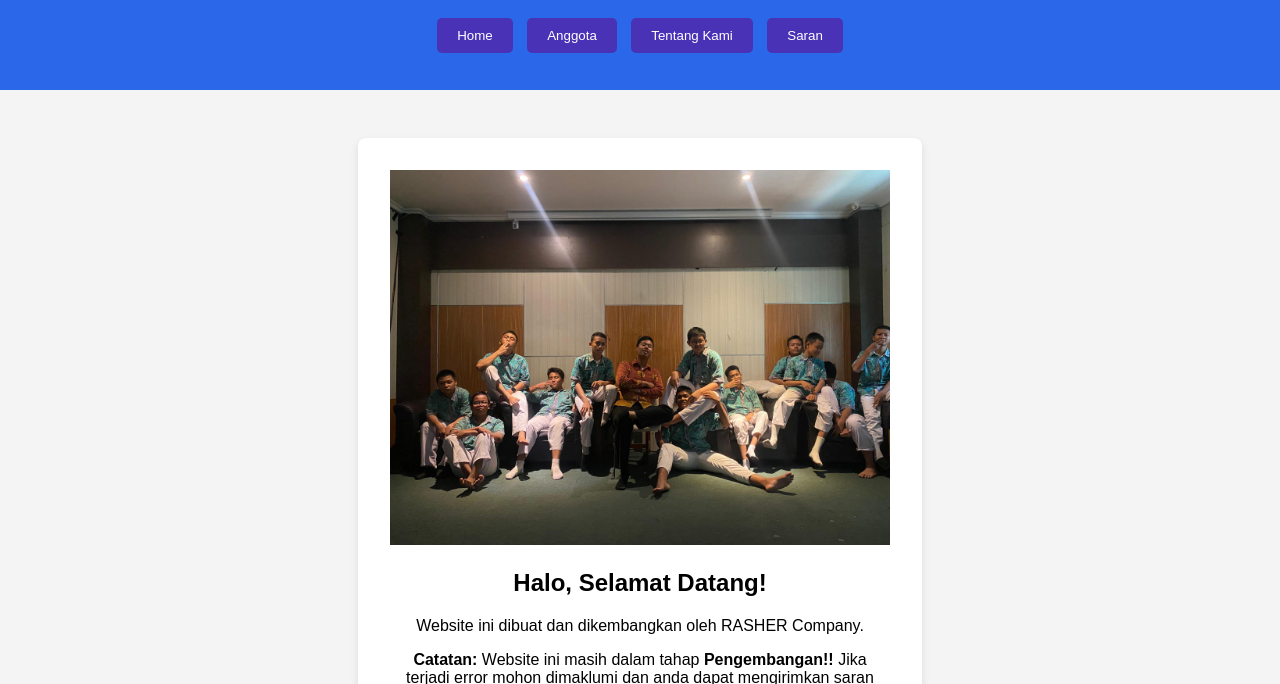
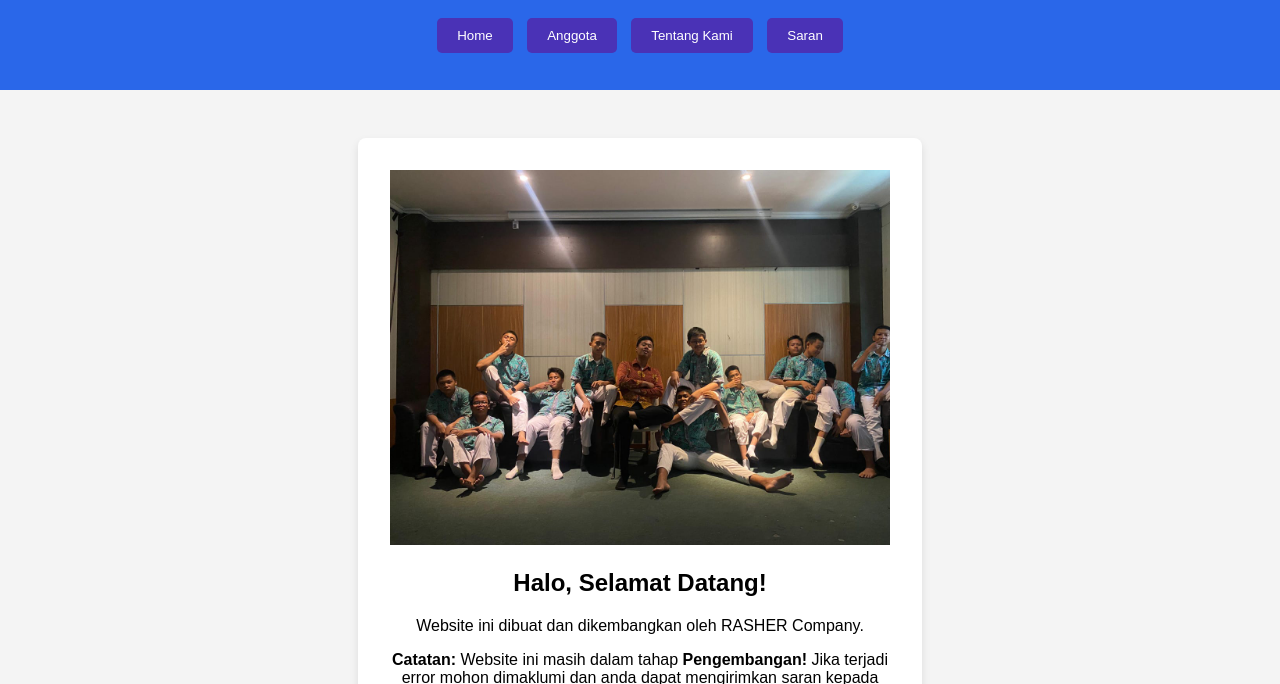
Before and after one commit to MrNone145/The-First, a plain HTML site: page index.html in a window 1280 px wide. Shown: the part 118-802 px from the top of the page. Drawn offline with Linux system fonts and the light colour scheme.

Commit message:
index.html

```diff
--- a/index.html
+++ b/index.html
@@ -22,7 +22,7 @@
             <img src="Kece.jpg" alt="Foto Utama">
             <h2>Halo, Selamat Datang!</h2>
             <p>Website ini dibuat dan dikembangkan oleh RASHER Company.</p>
-            <p><strong>Catatan:</strong> Website ini masih dalam tahap <strong>Pengembangan!!</strong> Jika terjadi error mohon dimaklumi dan anda dapat mengirimkan saran kepada kami pada halaman <strong>SARAN</strong></p>
+            <p><strong>Catatan:</strong> Website ini masih dalam tahap <strong>Pengembangan!</strong> Jika terjadi error mohon dimaklumi dan anda dapat mengirimkan saran kepada kami pada halaman <strong>SARAN</strong></p>
         </section>
     </main>
     <footer>
```
